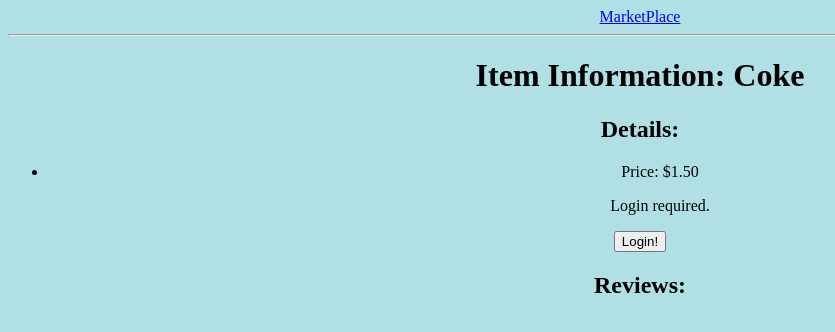
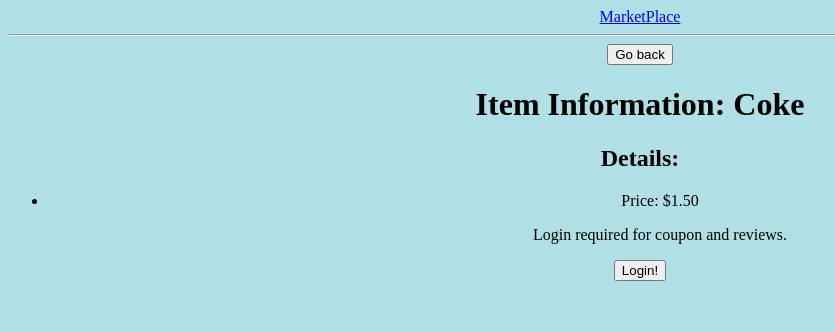
Before and after one commit to NathanKim17/CMPE-131-Marketplace-Project, a Flask app: page /iI/1 in a window 1280 px wide. Shown: the top 332 px of the page, without its empty margins (0-835 px from the left). Run offline with Flask 2, Linux system fonts and the light colour scheme; data comes from the database, SQL or seed files in the repository.

Commit message:
Fixed item page

```diff
--- a/templates/itemInfo.html
+++ b/templates/itemInfo.html
@@ -2,6 +2,9 @@
 {% block content %}
 
 <head>
+    <a href="/browse">
+        <button> Go back</button>
+    </a>
     <h1 style="text-align:center;">Item Information: {{itemName}}</h1>
 </head>
 
@@ -17,6 +20,7 @@
             <li>Price: ${{itemPrice}}</li>
         </ul>
     {% endif %}
+
 
     {% if session['logged_in'] %}
         {% if coupon == True %}
@@ -34,31 +38,23 @@
 
         {% endif %}
 
-        <form action="/iI/{{IdNum}}" method="POST">
-            <ul></ul>
-            <textarea type="review"  name="review"  placeholder="Type a review"></textarea>
-            <a href="/iI/{{IdNum}}">
-                <input type="submit" value="Add">
-            </a>
-        </form>
+
+    <ul></ul>
+    <a href="/iI/{{IdNum}}/addreview">
+        <!--<input type="submit" value="Enter Coupon Code">-->
+        <button>Add a Review!</button>
+    </a>
 
     {% else %}
 
-        <ul style="text-align:center;">Login required.</ul>
+        <ul style="text-align:center;">Login required for coupon and reviews.</ul>
         <a href="/login">
             <button>Login!</button>
         </a>
 
     {% endif %}
 
-    <h2>Reviews:</h2>
 
-    {% for review in review_list %}
-        <!---{% if review.itemID == IdNum %} --->
-            <li>{{review.username}} wrote {{review.review}}</li>
-        <!---{% endif %}--->
-
-    {% endfor %}
 
 </body>
 
```
